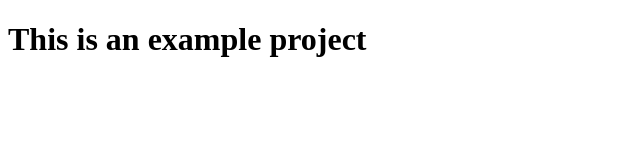
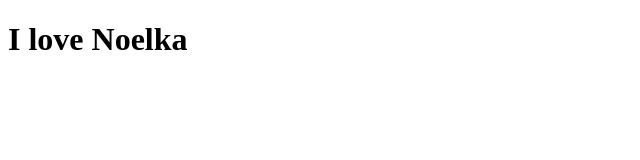
Before and after one commit to viktoriiatkachenko/my-first-project, a plain HTML site: page index.html in a window 1280 px wide. Shown: the whole page, without its empty margins (0-640 px from the left). Drawn offline with Linux system fonts and the light colour scheme.

Commit message:
change index

```diff
--- a/index.html
+++ b/index.html
@@ -6,6 +6,6 @@
     <title>Document</title>
 </head>
 <body>
-<h1>This is an example project</h1>
+<h1>I love Noelka</h1>
 </body>
 </html>
```
